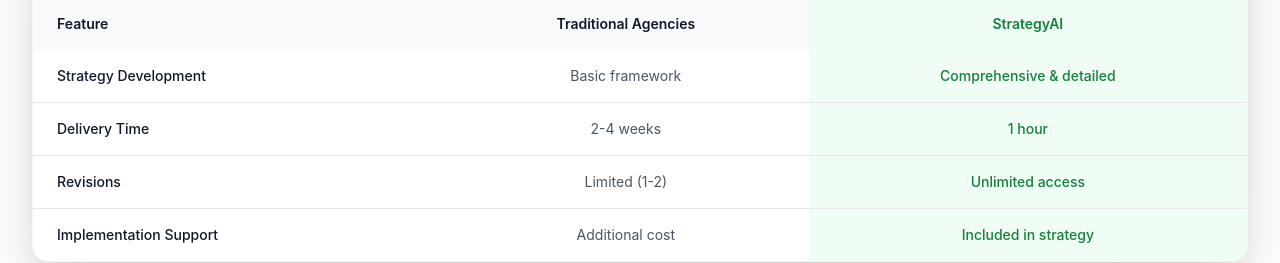
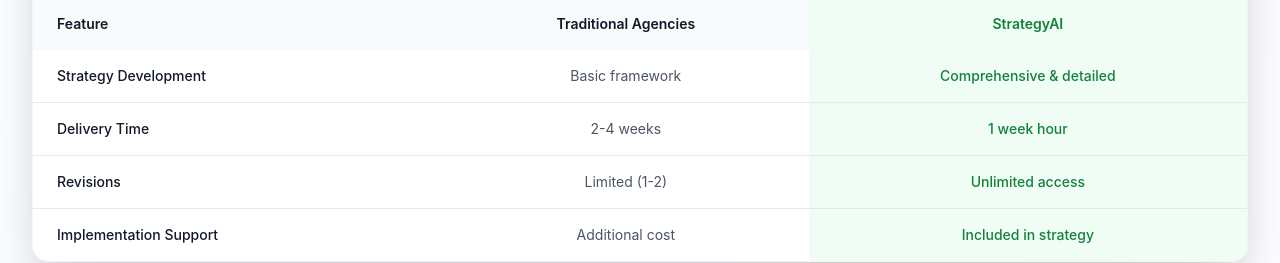
Before and after one commit to Cheeell/Cheell.github.io, a React (Vite) app: page / in a window 1280 px wide. Shown: the part 6123-6386 px from the top of the page. Built offline with nearby package versions, Linux system fonts and the light colour scheme; no server answers.

Commit message:
Updated Pricing.tsx

```diff
--- a/src/components/Pricing.tsx
+++ b/src/components/Pricing.tsx
@@ -31,7 +31,7 @@ export default function Pricing({ onGetStarted }: PricingProps) {
     {
       feature: 'Delivery Time',
       agency: '2-4 weeks',
-      us: '1 hour'
+      us: '1 week hour'
     },
     {
       feature: 'Revisions',
```
